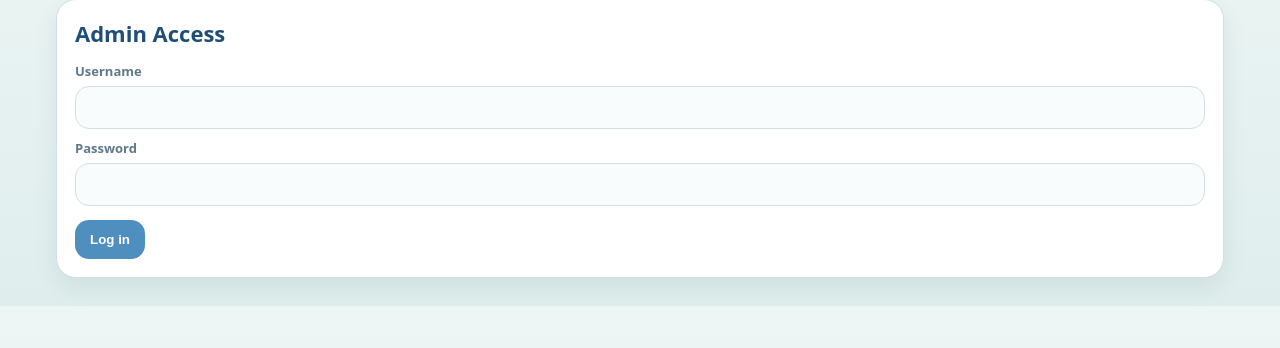
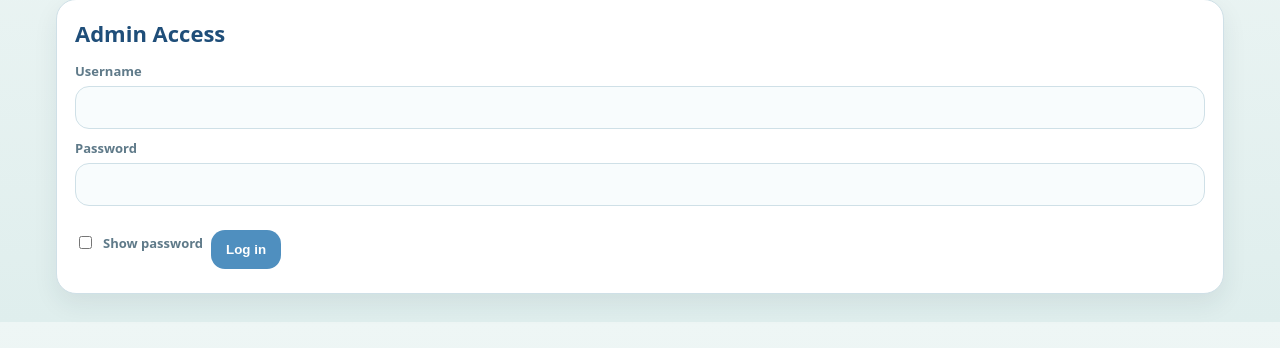
Before and after one commit to maanuueellaa/MedCom, a Flask app: page /admin-login in a window 1280 px wide. Shown: the part 178-526 px from the top of the page. Run offline with Flask 3, Linux system fonts and the light colour scheme.

Commit message:
Update admin_login.html

```diff
--- a/MedCom/templates/admin_login.html
+++ b/MedCom/templates/admin_login.html
@@ -39,11 +39,15 @@
       <h2>Admin Access</h2>
 
       <form method="post">
-        <label>Username</label>
-        <input class="input" type="text" name="username" required>
+        <label for="admin-username">Username</label>
+        <input id="admin-username" class="input" type="text" name="username" required>
 
-        <label>Password</label>
-        <input class="input" type="password" name="password" required>
+        <label for="admin-password">Password</label>
+        <input id="admin-password" class="input" type="password" name="password" required>
+
+        <label for="show-password" class="checkbox-label">
+          <input id="show-password" type="checkbox" onclick="togglePasswordVisibility()">
+          Show password
 
         <div class="actions">
           <button class="btn" type="submit">Log in</button>
@@ -51,5 +55,14 @@
       </form>
     </section>
   </main>
+
+  <script>
+    // Toggle password visibility when the checkbox is clicked
+    function togglePasswordVisibility() {
+      const passwordInput = document.getElementById('admin-password');
+      const showPasswordCheckbox = document.getElementById('show-password');
+      passwordInput.type = showPasswordCheckbox.checked ? 'text' : 'password';
+    }
+  </script>
 </body>
 </html>
```
